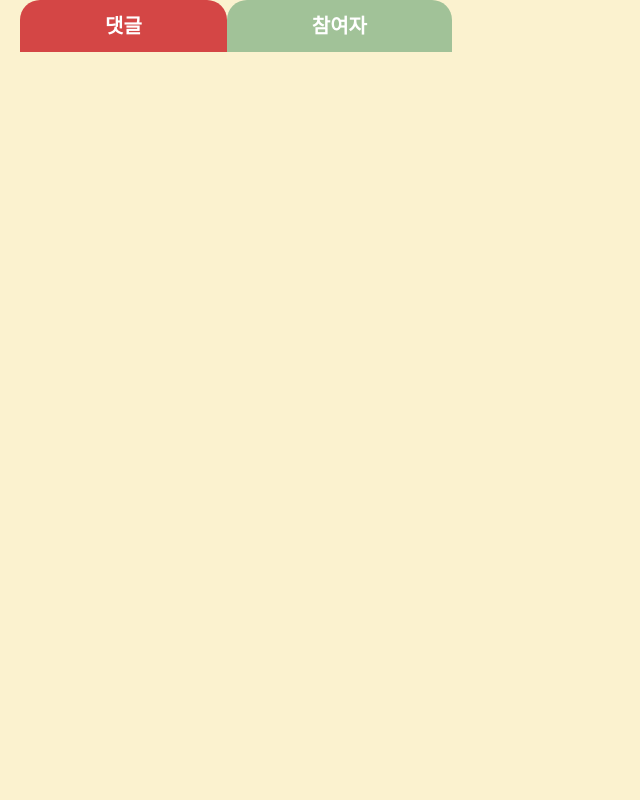
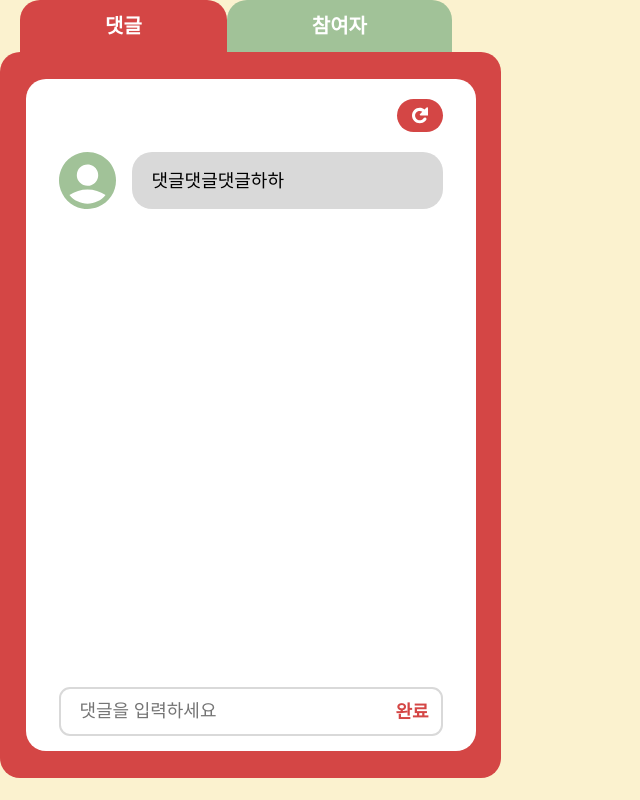
Before and after one commit to prgrms-fe-devcourse/FEDC3_POMO_DY, a Next.js app: page /post/1/1 in a window 1280 px wide. Shown: the whole page, without its empty margins (0-640 px from the left). Built offline with nearby package versions, Linux system fonts and the light colour scheme; a web font is replaced by a local one.

Commit message:
fix: 탭 초기 상태 열려 있도록 하기

```diff
--- a/components/post/tabs/index.tsx
+++ b/components/post/tabs/index.tsx
@@ -8,7 +8,7 @@ import ParticipantList from './ParticipantList';
 
 export default function PomodoroTabs() {
   return (
-    <Tabs.Root>
+    <Tabs.Root defaultValue="comments">
       <Tabs.List>
         <StyledCommentsTabTrigger value="comments">댓글</StyledCommentsTabTrigger>
         <StyledParticipantsTabTrigger value="participants">참여자</StyledParticipantsTabTrigger>
```
